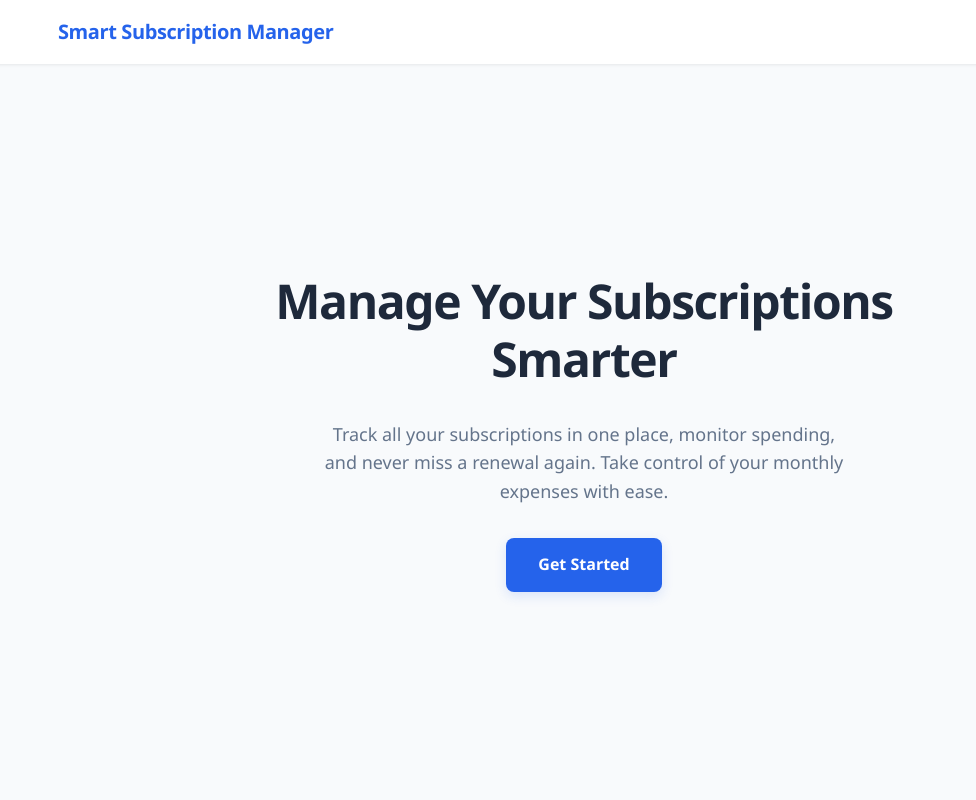
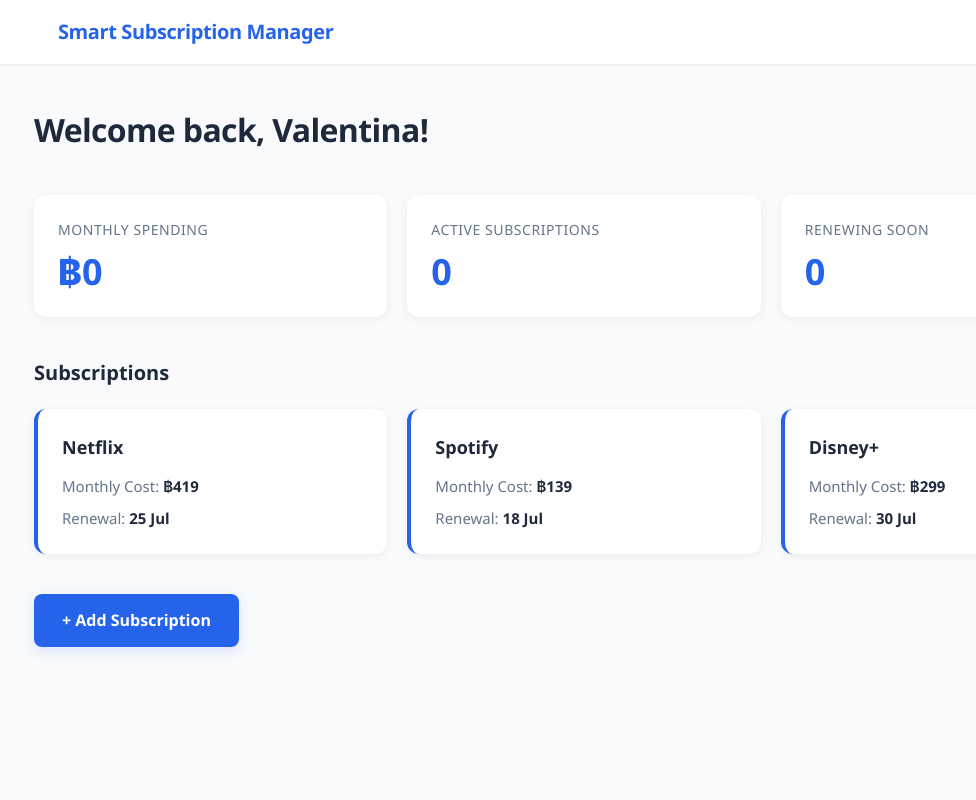
Before and after one commit to patelvalentina-hub/Smart-Subscription-Manager, a Flask app: page / in a window 1280 px wide. Shown: the whole page, without its empty margins (56-1032 px from the left). Run offline with Flask 3, Linux system fonts and the light colour scheme.

Commit message:
Create dashboard homepage layout

```diff
--- a/app/static/css/style.css
+++ b/app/static/css/style.css
@@ -1,5 +1,5 @@
 /* ============================================
-   Smart Subscription Manager — Homepage Styles
+   Smart Subscription Manager — Dashboard Styles
    Color palette: modern blue & white
    Layout: Flexbox, responsive
    ============================================ */
@@ -15,7 +15,9 @@
     --color-text-muted: #64748b;
     --shadow-sm: 0 1px 3px rgba(0, 0, 0, 0.08);
     --shadow-md: 0 4px 12px rgba(37, 99, 235, 0.15);
+    --shadow-card: 0 2px 8px rgba(0, 0, 0, 0.06);
     --radius: 8px;
+    --radius-lg: 12px;
     --transition: 0.2s ease;
 }
 
@@ -35,7 +37,7 @@ body {
     line-height: 1.6;
     min-height: 100vh;
 
-    /* Stack navbar and hero vertically */
+    /* Stack navbar and dashboard vertically */
     display: flex;
     flex-direction: column;
 }
@@ -54,7 +56,6 @@ body {
     margin: 0 auto;
     padding: 1rem 1.5rem;
 
-    /* Center brand within the bar */
     display: flex;
     align-items: center;
     justify-content: center;
@@ -68,46 +69,128 @@ body {
     letter-spacing: -0.02em;
 }
 
-/* --- Hero Section --- */
-.hero {
+/* --- Dashboard Layout --- */
+.dashboard {
     flex: 1;
+    padding: 2rem 1.5rem 3rem;
+}
 
-    /* Center hero content vertically and horizontally */
+.dashboard__container {
+    max-width: 1100px;
+    margin: 0 auto;
+
+    /* Stack sections vertically */
     display: flex;
+    flex-direction: column;
+    gap: 2rem;
+}
+
+.dashboard__welcome {
+    font-size: clamp(1.5rem, 4vw, 2rem);
+    font-weight: 700;
+    color: var(--color-text);
+    letter-spacing: -0.02em;
+}
+
+/* --- Statistic Cards --- */
+.stats {
+    display: flex;
+    flex-wrap: wrap;
+    gap: 1.25rem;
+}
+
+.stats__card {
+    flex: 1 1 200px;
+    background-color: var(--color-white);
+    border-radius: var(--radius-lg);
+    box-shadow: var(--shadow-card);
+    padding: 1.5rem;
+
+    /* Stack label and value */
+    display: flex;
+    flex-direction: column;
+    gap: 0.5rem;
+}
+
+.stats__label {
+    font-size: 0.875rem;
+    font-weight: 500;
+    color: var(--color-text-muted);
+    text-transform: uppercase;
+    letter-spacing: 0.04em;
+}
+
+.stats__value {
+    font-size: clamp(1.75rem, 4vw, 2.25rem);
+    font-weight: 800;
+    color: var(--color-primary);
+    line-height: 1.2;
+}
+
+/* --- Subscriptions Section --- */
+.subscriptions {
+    display: flex;
+    flex-direction: column;
+    gap: 1.25rem;
+}
+
+.subscriptions__title {
+    font-size: 1.25rem;
+    font-weight: 700;
+    color: var(--color-text);
+}
+
+.subscriptions__list {
+    display: flex;
+    flex-wrap: wrap;
+    gap: 1.25rem;
+}
+
+/* --- Individual Subscription Card --- */
+.subscription-card {
+    flex: 1 1 280px;
+    background-color: var(--color-white);
+    border-radius: var(--radius-lg);
+    box-shadow: var(--shadow-card);
+    padding: 1.5rem;
+    border-left: 4px solid var(--color-primary);
+
+    display: flex;
+    flex-direction: column;
+    gap: 0.5rem;
+
+    transition: box-shadow var(--transition), transform var(--transition);
+}
+
+.subscription-card:hover {
+    box-shadow: var(--shadow-md);
+    transform: translateY(-2px);
+}
+
+.subscription-card__name {
+    font-size: 1.125rem;
+    font-weight: 700;
+    color: var(--color-text);
+    margin-bottom: 0.25rem;
+}
+
+.subscription-card__detail {
+    font-size: 0.9375rem;
+    color: var(--color-text-muted);
+}
+
+.subscription-card__detail span {
+    font-weight: 600;
+    color: var(--color-text);
+}
+
+/* --- Add Subscription Button --- */
+.dashboard__add-btn {
+    display: inline-flex;
     align-items: center;
     justify-content: center;
-    padding: 3rem 1.5rem;
-}
-
-.hero__content {
-    max-width: 640px;
-    text-align: center;
-
-    /* Stack heading, description, and button */
-    display: flex;
-    flex-direction: column;
-    align-items: center;
-    gap: 1.5rem;
-}
-
-.hero__heading {
-    font-size: clamp(2rem, 5vw, 3rem);
-    font-weight: 800;
-    color: var(--color-text);
-    line-height: 1.2;
-    letter-spacing: -0.03em;
-}
-
-.hero__description {
-    font-size: clamp(1rem, 2.5vw, 1.125rem);
-    color: var(--color-text-muted);
-    max-width: 520px;
-}
-
-/* --- Call-to-Action Button --- */
-.hero__button {
-    display: inline-block;
-    padding: 0.875rem 2rem;
+    align-self: flex-start;
+    padding: 0.875rem 1.75rem;
     background-color: var(--color-primary);
     color: var(--color-white);
     font-size: 1rem;
@@ -118,12 +201,12 @@ body {
     transition: background-color var(--transition), transform var(--transition);
 }
 
-.hero__button:hover {
+.dashboard__add-btn:hover {
     background-color: var(--color-primary-dark);
     transform: translateY(-2px);
 }
 
-.hero__button:active {
+.dashboard__add-btn:active {
     transform: translateY(0);
 }
 
@@ -133,12 +216,12 @@ body {
         justify-content: flex-start;
     }
 
-    .hero {
-        padding: 5rem 2rem;
+    .dashboard {
+        padding: 2.5rem 2rem 4rem;
     }
 
-    .hero__content {
-        gap: 2rem;
+    .dashboard__container {
+        gap: 2.5rem;
     }
 }
 
@@ -147,9 +230,16 @@ body {
         font-size: 1.05rem;
     }
 
-    .hero__button {
+    .stats__card {
+        flex: 1 1 100%;
+    }
+
+    .subscription-card {
+        flex: 1 1 100%;
+    }
+
+    .dashboard__add-btn {
         width: 100%;
-        max-width: 280px;
         text-align: center;
     }
 }
--- a/app/templates/index.html
+++ b/app/templates/index.html
@@ -18,15 +18,59 @@
         </div>
     </header>
 
-    <!-- Main hero section -->
-    <main class="hero">
-        <div class="hero__content">
-            <h1 class="hero__heading">Manage Your Subscriptions Smarter</h1>
-            <p class="hero__description">
-                Track all your subscriptions in one place, monitor spending, and never miss a renewal again.
-                Take control of your monthly expenses with ease.
-            </p>
-            <a href="#" class="hero__button">Get Started</a>
+    <!-- Dashboard main content -->
+    <main class="dashboard">
+        <div class="dashboard__container">
+
+            <!-- Welcome heading -->
+            <h1 class="dashboard__welcome">Welcome back, Valentina!</h1>
+
+            <!-- Statistic cards -->
+            <section class="stats" aria-label="Subscription statistics">
+                <article class="stats__card">
+                    <p class="stats__label">Monthly Spending</p>
+                    <p class="stats__value">฿0</p>
+                </article>
+                <article class="stats__card">
+                    <p class="stats__label">Active Subscriptions</p>
+                    <p class="stats__value">0</p>
+                </article>
+                <article class="stats__card">
+                    <p class="stats__label">Renewing Soon</p>
+                    <p class="stats__value">0</p>
+                </article>
+            </section>
+
+            <!-- Subscriptions list -->
+            <section class="subscriptions">
+                <h2 class="subscriptions__title">Subscriptions</h2>
+
+                <div class="subscriptions__list">
+
+                    <article class="subscription-card">
+                        <h3 class="subscription-card__name">Netflix</h3>
+                        <p class="subscription-card__detail">Monthly Cost: <span>฿419</span></p>
+                        <p class="subscription-card__detail">Renewal: <span>25 Jul</span></p>
+                    </article>
+
+                    <article class="subscription-card">
+                        <h3 class="subscription-card__name">Spotify</h3>
+                        <p class="subscription-card__detail">Monthly Cost: <span>฿139</span></p>
+                        <p class="subscription-card__detail">Renewal: <span>18 Jul</span></p>
+                    </article>
+
+                    <article class="subscription-card">
+                        <h3 class="subscription-card__name">Disney+</h3>
+                        <p class="subscription-card__detail">Monthly Cost: <span>฿299</span></p>
+                        <p class="subscription-card__detail">Renewal: <span>30 Jul</span></p>
+                    </article>
+
+                </div>
+            </section>
+
+            <!-- Add subscription button -->
+            <a href="#" class="dashboard__add-btn">+ Add Subscription</a>
+
         </div>
     </main>
 
```
